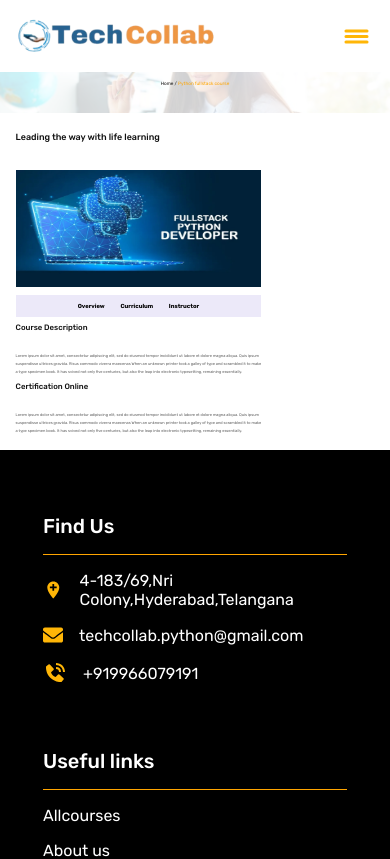
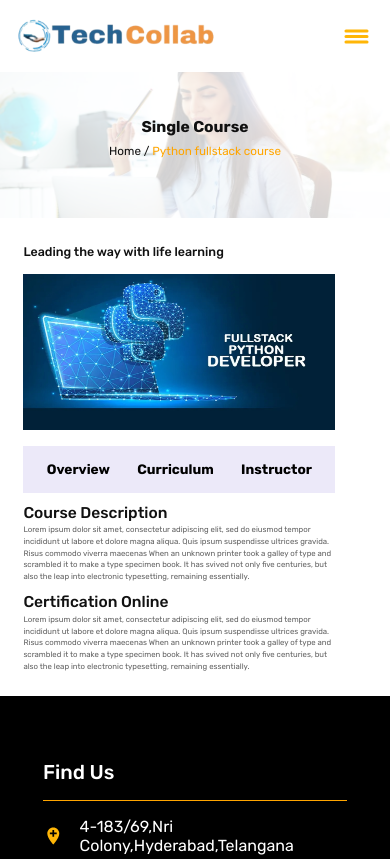
Before and after one commit to pavandudla/TechnologyCollaboration, a React (Create React App) app: page /fullstack in a window 390 px wide. Shown: the top 859 px of the page. Built offline with nearby package versions, Linux system fonts and the light colour scheme.

Commit message:
changed mobile responsive for fullstack course

```diff
--- a/src/Components/python_fullstack_Component/python_fullstack.css
+++ b/src/Components/python_fullstack_Component/python_fullstack.css
@@ -166,56 +166,194 @@
     font-weight: 300;
 
 }
-.fullstackinstructor{
+.fullstack_instructor{
     display: flex;
     gap: 2vw;
     align-items: center;
     width: 63vw;
 }
-.fullstackinstructor img{
+.fullstack_instructor img{
     width: 20vw;
     height: 20vw;
     border-radius: 2vw;
     border: 2px solid white;
     box-shadow: 1px 1px 10px orange;
 }
-.fullstackinstructor_content{
+.fullstack_instructor_content{
     display: flex;
     flex-direction: column;
     gap: 2vw;
 
 }
-.fullstackinstructor_content h2{
+.fullstack_instructor_content div h2{
     font-size: 2vw;
 }
-.fullstackinstructor_content p{
+.fullstack_instructor_content div p{
     font-size: 1.3vw;
+    font-family: "Rubik";
 }
-.fullstackinstructor_content h4{
+.fullstack_instructor_content div h4{
     font-size: 1.2vw;
     font-family: "Rubik";
     font-weight: 100;
 }
-.fullstacksocialmedia{
+.fullstack_socialmedia{
     display: flex;
     gap: 3vw;
 }
-.fullstacksocialmedia .fullstackicons{
-    width: 2vw;
-    height: 2vw;
+.fullstack_socialmedia .fullstack_icons{
+    width: 3vw;
+    height: 3vw;
     background-color: #ece9f9;
     padding: 15%;
     border-radius: 0.5vw;
 }
-.fullstacksocialmedia .fullstackicons:hover{
+.fullstack_socialmedia .fullstack_icons:hover{
     color: orange;
 }
 
 
 
+@media screen and (max-width:425px) {
+    .fullstack_mainContainer::before {
+        margin-top: 10vw;
+        height: 80%;
+
+    }
+    .fullstack_mainContainer .fullstack_mainContainer_img{
+        display: flex;
+        flex-direction:column;
+        align-items: center;
+        gap:2vw;
+        padding: 10vw;
+        margin-top: 10vw;
+
+
+    }
+    .fullstack_mainContainer .fullstack_mainContainer_img h2{
+        font-size: 4vw;
+        margin: 0;
+    }
+    .fullstack_mainContainer .fullstack_mainContainer_img h5{
+        font-size: 3vw;
+        margin: 0;
+    }
+    .fullstack_subContainer{
+        display: flex;
+        flex-direction: column;
+        margin:2vw;
+        gap: 4vw;
+
+    }
+    .fullstack_subContainer h2{
+        font-size: 3.2vw;
+        margin-bottom: 0;
+    }
+    .fullstack_subContainer img{
+        width: 80vw;
+        height: 40vw;
+
+    }
+    .fullstack_subContainer .fullstack_overview{
+        width: 80vw;
+        font-size: 3.5vw;
+        gap: 7vw;
+        padding: 4vw;
+    }
+    .fullstack_overview h4::after {
+        bottom: -4vw;
+        border-bottom: 2px solid orange;
+
+    }
+    .fullstack_content .fullstack_overview_maincontainer{
+        width: 80vw;
+        gap: 4vw;
+    }
+    .fullstack_content .fullstack_overview_maincontainer .fullstack_overview_description{
+        display: flex;
+        flex-direction: column;
+        gap: 2vw;
+    }
+    .fullstack_content .fullstack_overview_maincontainer .fullstack_overview_description h2{
+        font-size: 4vw;
+    }
+    .fullstack_content .fullstack_overview_maincontainer .fullstack_overview_description p{
+        font-size: 2vw;
+        line-height: 3vw;
+
+    }
+    .fullstack_curriculum_container {
+
+        width: 80vw;
+
+
+    }
+    .fullstack_curriculum_container h2{
+        font-size: 4vw;
+    }
+    .fullstack_playbtn_container h3{
+        font-size: 3vw;
+    }
+    .fullstack_curriculum_container .fullstack_javascript_container  h3{
+        font-size: 3vw;
+    }
+    .fullstackplaybtn_subcontainer,.fullstackplaybtn_subcontainer1{
+        font-size: 2.7vw;
+        padding: 2vw;
+    }
+    .fullstack_instructor{
+        width: 80vw;
+        display: flex;
+        flex-direction: column;
+        align-items: baseline;
+        gap: 5vw;
+
+    }
+    .fullstack_instructor img{
+        width: 50vw;
+        height: 50vw;
+    }
+    .fullstack_instructor_content{
+        gap: 5vw;
+    }
+    .fullstack_instructor_content div{
+        display: flex;
+        flex-direction: column;
+        gap: 3vw;
+    }
+    .fullstack_instructor_content div h2{
+        font-size: 5vw;
+    }
+    .fullstack_instructor_content div p{
+        font-size: 2vw;
+    }
+    .fullstack_instructor_content div h4{
+        font-size: 2.5vw;
+        line-height: 4vw;
+    }
+    .fullstack_instructor_content .fullstack_socialmedia {
+        display: flex;
+        flex-direction: row;
+        gap: 5vw;
+    }
+    .fullstack_instructor_content .fullstack_socialmedia .fullstack_icons{
+        width: 5vw;
+        height: 5vw;
+        padding: 15%;
+
+    }
+
+}
+
+@media screen and (min-width:1440px) and (max-width:2560px) {
+    .fullstack_playbtn_container h3{
+        font-size: 1.5vw;
+    }
+
+}
 
 /* Media query for smaller screens (e.g., mobile) */
-@media (max-width: 768px) {
+/* @media (max-width: 768px) {
     .Pythonfullstack_curriculum_container {
         width: 90%;
         font-size: 1rem;
@@ -225,4 +363,4 @@
     .Pythonfullstack_curriculum_container h2, .Pythonfullstack_curriculum_container h3 {
         font-size: 1.5rem;
     }
-}
+} */
--- a/src/Components/python_fullstack_Component/python_fullstack.js
+++ b/src/Components/python_fullstack_Component/python_fullstack.js
@@ -66,11 +66,11 @@ const Python_fullstack=()=>{
             <div className="fullstack_content">
         {activeSection === 'overview' && (
           <div className='fullstack_overview_maincontainer'>
-            <div>
+            <div className='fullstack_overview_description'>
                     <h2>Course Description</h2>
                     <p>Lorem ipsum dolor sit amet, consectetur adipiscing elit, sed do eiusmod tempor incididunt ut labore et dolore magna aliqua. Quis ipsum suspendisse ultrices gravida. Risus commodo viverra maecenas When an unknown printer took a galley of type and scrambled it to make a type specimen book. It has svived not only five centuries, but also the leap into electronic typesetting, remaining essentially.</p>
             </div>
-            <div>
+            <div className='fullstack_overview_description'>
                     <h2>Certification Online</h2>
                     <p>Lorem ipsum dolor sit amet, consectetur adipiscing elit, sed do eiusmod tempor incididunt ut labore et dolore magna aliqua. Quis ipsum suspendisse ultrices gravida. Risus commodo viverra maecenas When an unknown printer took a galley of type and scrambled it to make a type specimen book. It has svived not only five centuries, but also the leap into electronic typesetting, remaining essentially.</p>
            </div>
@@ -80,8 +80,8 @@ const Python_fullstack=()=>{
         {activeSection === 'curriculum' && (
           <><div className='fullstack_curriculum_container'>
                 <h2>FullStack Curriculum</h2>
-                <h2 className='fullstackcurriculum_maincontainer-heading'>Python Curriculum</h2>
-                      <div className='fullstackplaybtn_container'>
+                <h2>Python Curriculum</h2>
+                      <div className='fullstack_playbtn_container'>
                             {pythonfullstack_basic_minusShow ?
                               (<div >
                                 <h3>Introduction to python bascis <TiMinus onClick={pythonfullstack_basic_plus_minus_Onclick} className='python_minus_btn' /></h3>
@@ -112,7 +112,7 @@ const Python_fullstack=()=>{
                               (<h3>Introduction to python bascis <FaPlus  onClick={pythonfullstack_basic_plus_minus_Onclick}  className='python_plus_btn'/></h3>)
                             }
                         </div>
-                      <div className='fullstackplaybtn_container'>
+                      <div className='fullstack_playbtn_container'>
                         {pythonfullstack_intermediate_minusShow ?
                             (<>
                             <h3>Intermediate python concepts <TiMinus onClick={pythonfullstack_intermediate_plus_minus_Onclick} className='python_minus_btn' /></h3>
@@ -142,7 +142,7 @@ const Python_fullstack=()=>{
                         }
                       </div>
 
-                      <div className='fullstackplaybtn_container'>
+                      <div className='fullstack_playbtn_container'>
                           {pythonfullstack_advanced_minusShow?
                             (<>
                                 <h3>Advanced python concepts <TiMinus onClick={pythonfullstack_advanced_plus_minus_Onclick} className='python_minus_btn' /></h3>
@@ -193,7 +193,7 @@ const Python_fullstack=()=>{
                           }
                       </div>
 
-                      <div className='fullstackplaybtn_container'>
+                      <div className='fullstack_playbtn_container'>
                         {pythonfullstack_specialized_minusShow ?
                           (<>
                               <h3>Specialized Topics and Projects <TiMinus onClick={pythonfullstack_specialized_plus_minus_Onclick} className='python_minus_btn' /></h3>
@@ -223,7 +223,7 @@ const Python_fullstack=()=>{
 
                   <h2>Javascript Curriculum</h2>
                   <div className='fullstack_javascript_container'>
-                  {pythonfullstack_javascript_basic_minusShow ?
+                    {pythonfullstack_javascript_basic_minusShow ?
 
                       (<div>
                         <h3>Javascript Basics <TiMinus onClick={pythonfullstack_javascript_basic_plus_minus_Onclick} className='fullstack_minus_btn' /></h3>
@@ -340,9 +340,9 @@ const Python_fullstack=()=>{
         )}
 
 {activeSection === 'instructor' && (
-          <div className='fullstackinstructor'>
+          <div className='fullstack_instructor'>
             <img src={Babai} width={250}/>
-            <div className='fullstackinstructor_content'>
+            <div className='fullstack_instructor_content'>
               <div>
                 <h2>Ashok Dhudla</h2>
                 <p>Python fullstack Developer (10+ years of experience)</p>
@@ -350,26 +350,26 @@ const Python_fullstack=()=>{
               <div>
                 <h4>Jone Smit is a celebrated photographer, author, and writer who brings passion to everything he does.</h4>
               </div>
-              <div className='fullstacksocialmedia'>
+              <div className='fullstack_socialmedia'>
                 <div >
                   <a  href="https://www.facebook.com/Ashokdhudla" target="_blank" rel="noreferrer">
-                      <FaFacebookF size={20} className='fullstackicons' />
+                      <FaFacebookF size={20} className='fullstack_icons' />
 
                   </a>
                 </div>
                 <div>
                   <a href="https://www.twitter.com" target="_blank" rel="noreferrer">
-                    <FaTwitter size={20} className='fullstackicons'/>
+                    <FaTwitter size={20} className='fullstack_icons'/>
                   </a>
                 </div>
                 <div>
                   <a href="https://www.instagram.com/ashokdhudla/" target="_blank" rel="noreferrer">
-                    <FaInstagram size={20} className='fullstackicons'/>
+                    <FaInstagram size={20} className='fullstack_icons'/>
                   </a>
                 </div>
                 <div>
                   <a href="https://www.linkedin.com/in/ashok-dhudla-96a11358/?originalSubdomain=in" target="_blank" rel="noreferrer">
-                    <FaLinkedin size={20} className='fullstackicons'/>
+                    <FaLinkedin size={20} className='fullstack_icons'/>
                   </a>
 
                 </div>
```
